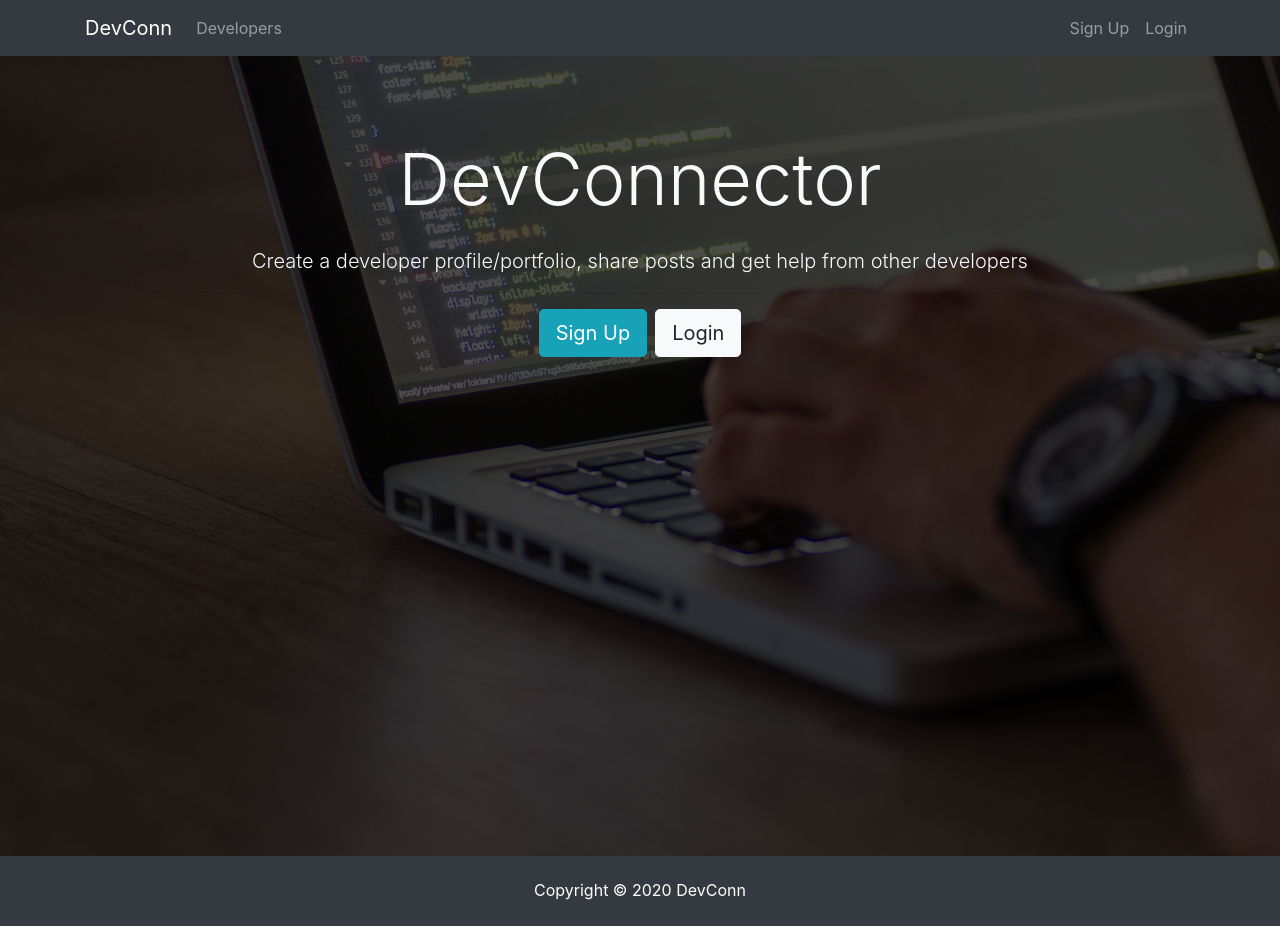
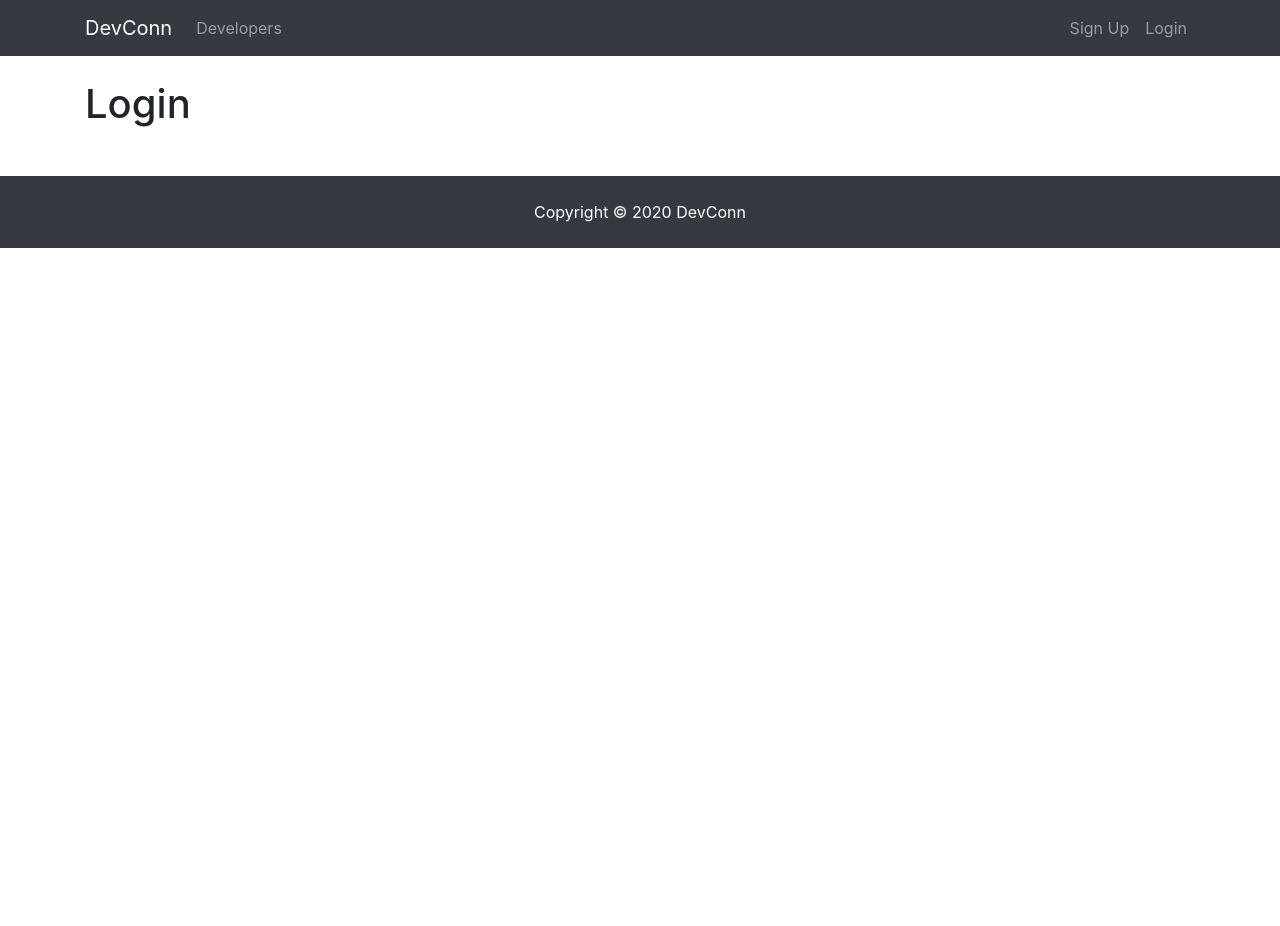
Before and after one commit to manishjchoudhary/devconn, a React (Create React App) app in the folder client/: page /login in a window 1280 px wide. After the commit the page ends 800 px from the top, so only its background shows below. Built offline with nearby package versions, Linux system fonts and the light colour scheme.

Commit message:
router setup

```diff
--- a/client/package.json
+++ b/client/package.json
@@ -8,6 +8,7 @@
     "@testing-library/user-event": "^12.0.11",
     "react": "^16.13.1",
     "react-dom": "^16.13.1",
+    "react-router-dom": "^5.2.0",
     "react-scripts": "3.4.1"
   },
   "scripts": {
--- a/client/src/App.js
+++ b/client/src/App.js
@@ -1,17 +1,29 @@
-import React from 'react';
+import React, { Component } from 'react';
+import { BrowserRouter as Router, Route } from 'react-router-dom';
+
 import Navbar from './components/layouts/Navbar';
 import Footer from './components/layouts/Footer';
 import Landing from './components/layouts/Landing';
+import Register from './components/auth/Register';
+import Login from './components/auth/Login';
 import './App.css';
 
-function App() {
+class App extends Component {
+	render() {
 		return (
+			<Router>
 				<div className="App">
 					<Navbar />
-      <Landing />
+					<Route exact path="/" component={Landing} />
+					<div className="container">
+						<Route exact path="/register" component={Register} />
+						<Route exact path="/login" component={Login} />
+					</div>
 					<Footer />
 				</div>
+			</Router>
 		);
+	}
 }
 
 export default App;
--- /dev/null
+++ b/client/src/components/auth/Login.js
@@ -0,0 +1,13 @@
+import React, { Component } from 'react';
+
+class Login extends Component {
+	render() {
+		return (
+			<div>
+				<h1>Login</h1>
+			</div>
+		);
+	}
+}
+
+export default Login;
--- /dev/null
+++ b/client/src/components/auth/Register.js
@@ -0,0 +1,13 @@
+import React, { Component } from 'react';
+
+class Register extends Component {
+	render() {
+		return (
+			<div>
+				<h1>Register</h1>
+			</div>
+		);
+	}
+}
+
+export default Register;
--- a/client/src/components/layouts/Landing.js
+++ b/client/src/components/layouts/Landing.js
@@ -1,4 +1,5 @@
-import React, { Component } from 'react'
+import React, { Component } from 'react';
+import { Link } from 'react-router-dom';
 
 export default class Landing extends Component {
 	render() {
@@ -8,17 +9,24 @@ export default class Landing extends Component {
 					<div className="container">
 						<div className="row">
 							<div className="col-md-12 text-center">
-                <h1 className="display-3 mb-4">DevConnector
-                </h1>
-                <p className="lead"> Create a developer profile/portfolio, share posts and get help from other developers</p>
+								<h1 className="display-3 mb-4">DevConnector</h1>
+								<p className="lead">
+									{' '}
+									Create a developer profile/portfolio, share posts and get help
+									from other developers
+								</p>
 								<hr />
-                <a href="register.html" className="btn btn-lg btn-info mr-2">Sign Up</a>
-                <a href="login.html" className="btn btn-lg btn-light">Login</a>
+								<Link to="/register" className="btn btn-lg btn-info mr-2">
+									Sign Up
+								</Link>
+								<Link to="/login" className="btn btn-lg btn-light">
+									Login
+								</Link>
 							</div>
 						</div>
 					</div>
 				</div>
 			</div>
-    )
+		);
 	}
 }
--- a/client/src/components/layouts/Navbar.js
+++ b/client/src/components/layouts/Navbar.js
@@ -1,35 +1,49 @@
-import React, { Component } from 'react'
+import React, { Component } from 'react';
+import { Link } from 'react-router-dom';
 
 class Navbar extends Component {
 	render() {
 		return (
 			<nav className="navbar navbar-expand-sm navbar-dark bg-dark mb-4">
 				<div className="container">
-          <a className="navbar-brand" href="landing.html">DevConn</a>
-          <button className="navbar-toggler" type="button" data-toggle="collapse" data-target="#mobile-nav">
+					<Link className="navbar-brand" to="/">
+						DevConn
+					</Link>
+					<button
+						className="navbar-toggler"
+						type="button"
+						data-toggle="collapse"
+						data-target="#mobile-nav"
+					>
 						<span className="navbar-toggler-icon"></span>
 					</button>
 
 					<div className="collapse navbar-collapse" id="mobile-nav">
 						<ul className="navbar-nav mr-auto">
 							<li className="nav-item">
-                <a className="nav-link" href="profiles.html"> Developers
-                </a>
+								<Link className="nav-link" to="/profiles">
+									{' '}
+									Developers
+								</Link>
 							</li>
 						</ul>
 
 						<ul className="navbar-nav ml-auto">
 							<li className="nav-item">
-                <a className="nav-link" href="register.html">Sign Up</a>
+								<Link className="nav-link" to="/register">
+									Sign Up
+								</Link>
 							</li>
 							<li className="nav-item">
-                <a className="nav-link" href="login.html">Login</a>
+								<Link className="nav-link" to="/login">
+									Login
+								</Link>
 							</li>
 						</ul>
 					</div>
 				</div>
 			</nav>
-    )
+		);
 	}
 }
 
```
Lines whose indentation alone changed are shown as unchanged.
